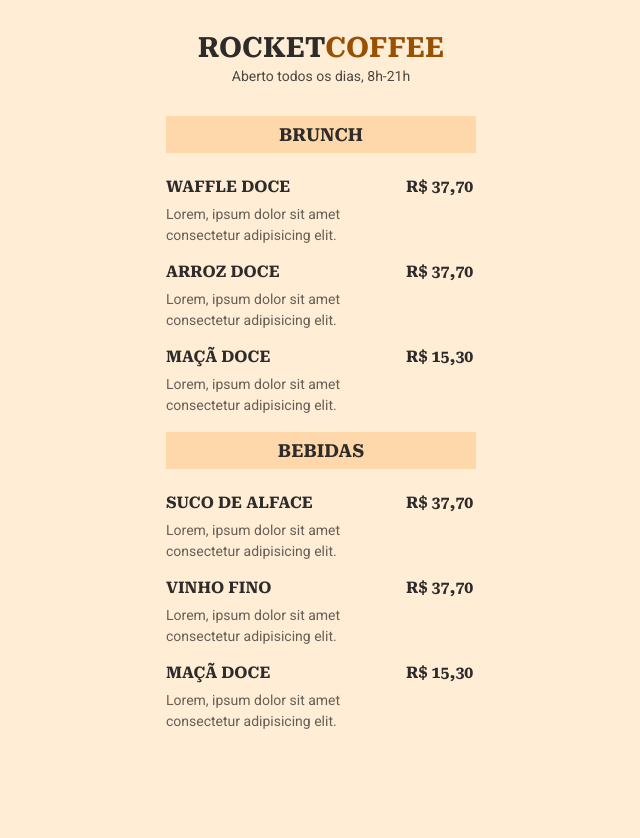
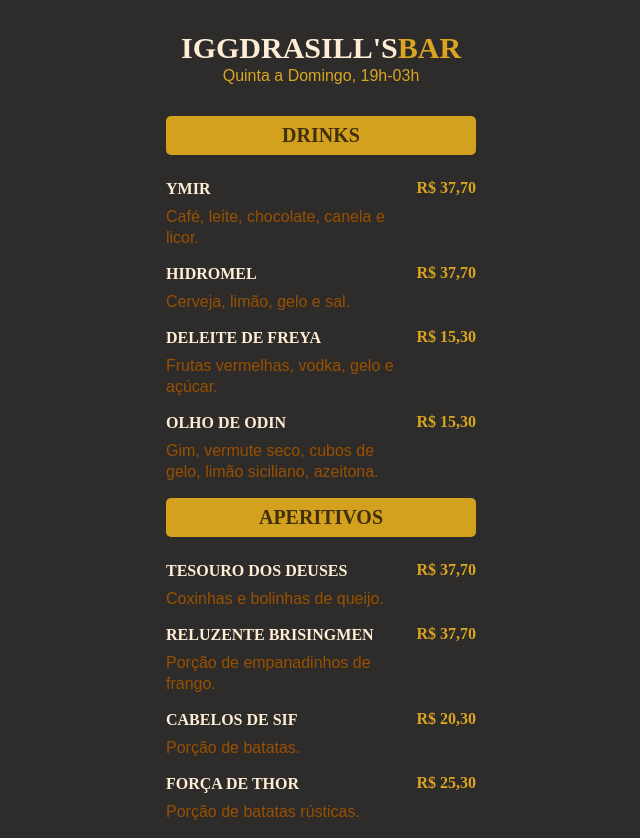
Before and after one commit to keuoh/maratona-explorer-3.0, a plain HTML site: page index.html in a window 1280 px wide. Shown: the whole page, without its empty margins (319-959 px from the left). Before the commit the page ends 800 px from the top, so only its background shows below. Drawn offline with Linux system fonts and the light colour scheme; a web font is replaced by a local one.

Commit message:
changing styles

```diff
--- a/index.html
+++ b/index.html
@@ -3,8 +3,10 @@
   <head>
     <link rel="preconnect" href="https://fonts.googleapis.com" />
     <link rel="preconnect" href="https://fonts.gstatic.com" crossorigin />
+    <link rel="preconnect" href="https://fonts.googleapis.com" />
+    <link rel="preconnect" href="https://fonts.gstatic.com" crossorigin />
     <link
-      href="https://fonts.googleapis.com/css2?family=DM+Sans:wght@400;700&family=Fredoka:wght@300;400&family=Hubballi&family=Poppins:wght@300;700&family=Roboto&family=Roboto+Serif:opsz,wght@8..144,700&display=swap"
+      href="https://fonts.googleapis.com/css2?family=DM+Sans:wght@400;700&family=Fredoka:wght@300;400&family=Hubballi&family=Poppins:wght@300;700&family=Roboto&family=Roboto+Serif:opsz,wght@8..144,700&family=Uchen&display=swap"
       rel="stylesheet"
     />
     <link rel="stylesheet" type="text/css" href="styles.css" />
@@ -15,30 +17,37 @@
   </head>
   <body>
     <header>
-      <h1>Rocket<span>Coffee</span></h1>
-      <p>Aberto todos os dias, 8h-21h</p>
+      <h1>Iggdrasill's<span>Bar</span></h1>
+      <p>Quinta a Domingo, 19h-03h</p>
     </header>
     <section>
-      <h2>BRUNCH</h2>
+      <h2>Drinks</h2>
       <ul>
         <li>
           <div class="details">
-            <h3>WAFFLE DOCE</h3>
-            <p>Lorem, ipsum dolor sit amet consectetur adipisicing elit.</p>
+            <h3>Ymir</h3>
+            <p>Café, leite, chocolate, canela e licor.</p>
           </div>
           <strong class="price">R$ 37,70</strong>
         </li>
         <li>
           <div class="details">
-            <h3>ARROZ DOCE</h3>
-            <p>Lorem, ipsum dolor sit amet consectetur adipisicing elit.</p>
+            <h3>Hidromel</h3>
+            <p>Cerveja, limão, gelo e sal.</p>
           </div>
           <strong class="price">R$ 37,70</strong>
         </li>
         <li>
           <div class="details">
-            <h3>MAÇÃ DOCE</h3>
-            <p>Lorem, ipsum dolor sit amet consectetur adipisicing elit.</p>
+            <h3>Deleite de Freya</h3>
+            <p>Frutas vermelhas, vodka, gelo e açúcar.</p>
+          </div>
+          <strong class="price">R$ 15,30</strong>
+        </li>
+        <li>
+          <div class="details">
+            <h3>Olho de Odin</h3>
+            <p>Gim, vermute seco, cubos de gelo, limão siciliano, azeitona.</p>
           </div>
           <strong class="price">R$ 15,30</strong>
         </li>
@@ -46,28 +55,35 @@
     </section>
 
     <section>
-      <h2>BEBIDAS</h2>
+      <h2>Aperitivos</h2>
       <ul>
         <li>
           <div class="details">
-            <h3>SUCO DE ALFACE</h3>
-            <p>Lorem, ipsum dolor sit amet consectetur adipisicing elit.</p>
+            <h3>Tesouro dos deuses</h3>
+            <p>Coxinhas e bolinhas de queijo.</p>
           </div>
           <strong class="price">R$ 37,70</strong>
         </li>
         <li>
           <div class="details">
-            <h3>VINHO FINO</h3>
-            <p>Lorem, ipsum dolor sit amet consectetur adipisicing elit.</p>
+            <h3>Reluzente Brisingmen</h3>
+            <p>Porção de empanadinhos de frango.</p>
           </div>
           <strong class="price">R$ 37,70</strong>
         </li>
         <li>
           <div class="details">
-            <h3>MAÇÃ DOCE</h3>
-            <p>Lorem, ipsum dolor sit amet consectetur adipisicing elit.</p>
+            <h3>Cabelos de Sif</h3>
+            <p>Porção de batatas.</p>
           </div>
-          <strong class="price">R$ 15,30</strong>
+          <strong class="price">R$ 20,30</strong>
+        </li>
+        <li>
+          <div class="details">
+            <h3>Força de Thor</h3>
+            <p>Porção de batatas rústicas.</p>
+          </div>
+          <strong class="price">R$ 25,30</strong>
         </li>
       </ul>
     </section>
--- a/styles.css
+++ b/styles.css
@@ -2,12 +2,11 @@
 * {
   margin: 0;
   padding: 0;
-
 }
 
 body {
-  background-color: #FFEDD5 ;
-  font-family: 'Roboto', sans-serif;
+  background-color: #2d2c2a;
+  font-family: 'Uchen', sans-serif;
   font-style: bold;
 }
 
@@ -28,28 +27,36 @@ margin-bottom: 24px;
 
 header h1 {
   margin-bottom: 4px;
-  font-size: 28px;
+  font-size: 30px;
   line-height: 32px;
+  color: #ffedd5;
 }
 
 header p {
-  font-size: 14px;
+  font-size: 16px;
   line-height: 16px;
-color: rgba(0, 0, 0, 0.7);
+  color: #daa520;
 }
 
 header h1 span {
-  color: #995000;
+  color: #daa520;
 }
 
 /*FONTS*/
-h1, h2, h3, .price {
-  font-family: 'Roboto Serif', serif;
+h1,
+h2,
+h3,
+.price {
+  font-family: 'Uchen', serif;
   text-transform: uppercase;
-  color: #2D2C2A;
+  color: #daa520;
 }
 
 /*SECTION*/
+
+strong {
+  align-items: flex-end;
+}
 
 header,
 section {
@@ -58,11 +65,13 @@ section {
 }
 
 section h2 {
-background-color: #FED7AA;
+  background-color: #daa520f6;
+  color: rgba(0, 0, 0, 0.7);
   padding: 8px 16px;
   text-align: center;
   margin-bottom: 24px;
-font-size: 18px;
+  font-size: 20px;
+  border-radius: 5px;
 }
 
 /*LISTA*/
@@ -70,6 +79,7 @@ font-size: 18px;
 ul li {
   margin-bottom: 16px;
   display: flex;
+  justify-content: space-between;
 }
 
 li .details {
@@ -80,10 +90,11 @@ li .details {
   margin-bottom: 8px;
   font-size: 16px;
   line-height: 19px;
+  color: #ffedd5;
 }
 
 .details p {
-color: rgba( 0, 0, 0, 0.6);
-font-size: 14px;
+  color: #995000;
+  font-size: 16px;
   line-height: 21px;
 }
```
Lines whose indentation alone changed are shown as unchanged.
